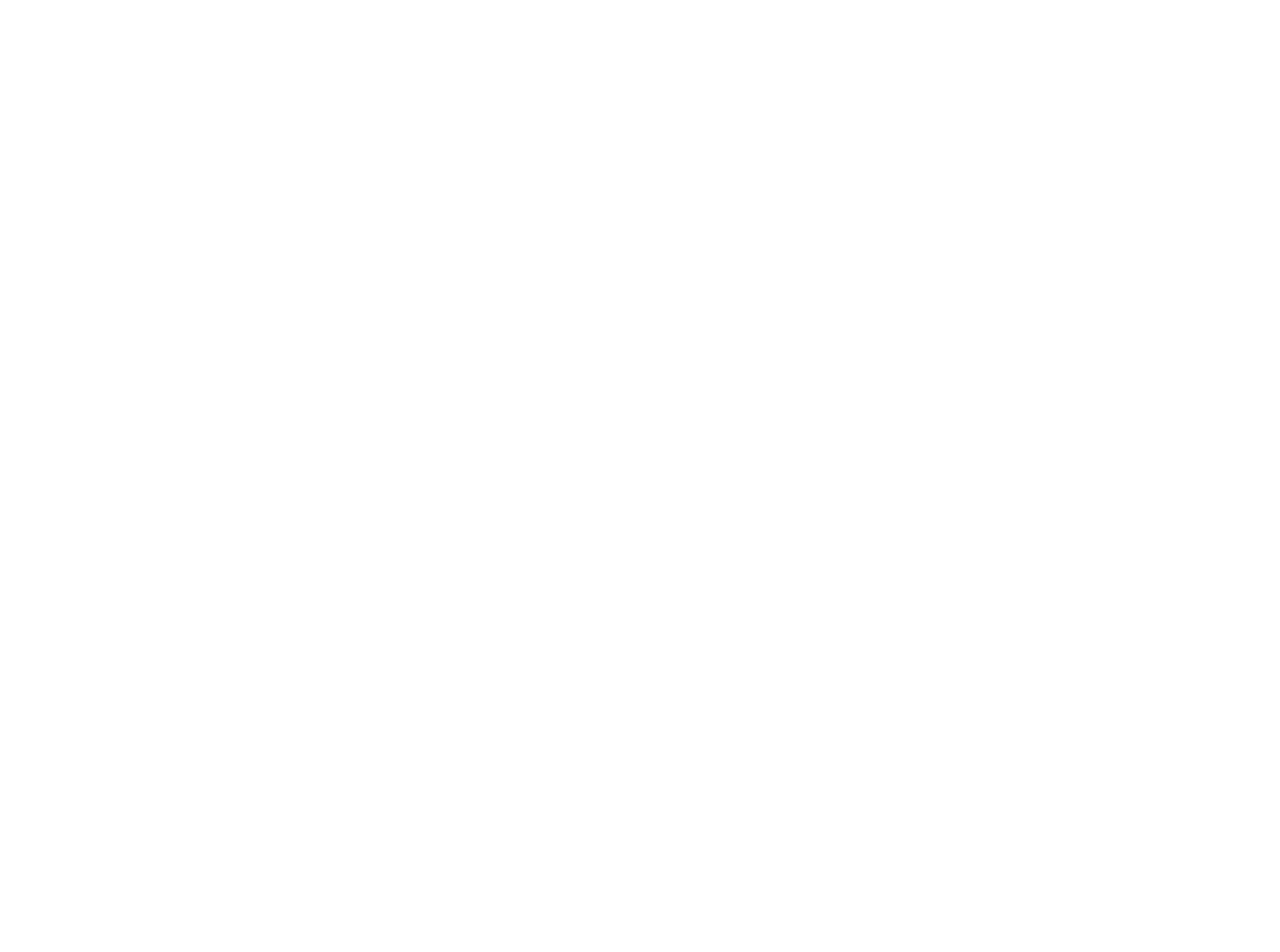
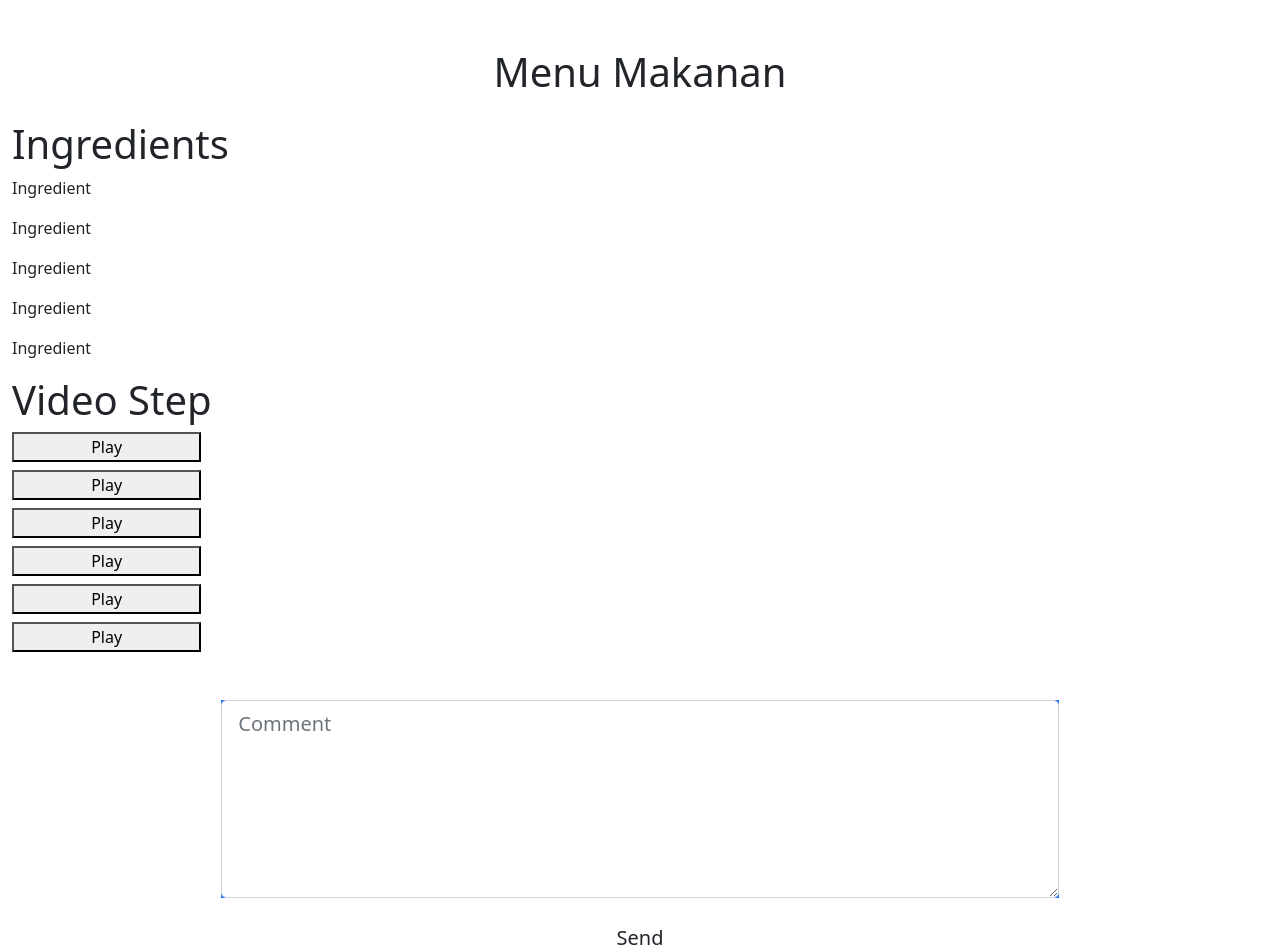
Before and after one commit to Ikhsanazis/sweettooth-frontend, a React (Create React App) app: page /DetailRecipe in a window 1280 px wide. Before the commit this address had no page. Shown: the top 952 px of the page. Before the commit the page ends 800 px from the top, so only its background shows below. Built offline with nearby package versions, Linux system fonts and the light colour scheme.

Commit message:
detail recipe

```diff
--- a/src/App.js
+++ b/src/App.js
@@ -7,6 +7,7 @@
 import Register from "./pages/Register";
 import Login from "./pages/Login";
 import LandingPage from "./pages/LandingPage";
+import DetailRecipe from "./pages/DetailRecipe";
 
 export default function App() {
   return (
@@ -16,6 +17,7 @@
           <Route path="Register" element={<Register />} />
           <Route path="Login" element={<Login />} />
           <Route path="LandingPage" element={<LandingPage />} />
+          <Route path="DetailRecipe" element={<DetailRecipe />} />
         </Route>
       </Routes>
     </BrowserRouter>
--- /dev/null
+++ b/src/pages/DetailRecipe.js
@@ -0,0 +1,74 @@
+import React from "react";
+import { Container, Row, Col } from "react-bootstrap";
+
+function App() {
+  return (
+    <div className="App">
+      <Container fluid>
+        <div class="recipe text-center mt-5">
+          <Row>
+            <h1>Menu Makanan</h1>
+          </Row>
+          <Row className="menuimage mx-auto mt-3"></Row>
+        </div>
+        <div class="ingredients">
+          <Row>
+            <h1>Ingredients</h1>
+            <p>Ingredient</p>
+            <p>Ingredient</p>
+            <p>Ingredient</p>
+            <p>Ingredient</p>
+            <p>Ingredient</p>
+          </Row>
+        </div>
+        <div class="videostep">
+          <Row>
+            <h1>Video Step</h1>
+          </Row>
+          <Row class="row">
+            <Col className="d-grid gap-2 col-2 mb-5">
+              <button class="button " type="button">
+                Play
+              </button>
+              <button class="button " type="button">
+                Play
+              </button>
+              <button class="button " type="button">
+                Play
+              </button>
+              <button class="button " type="button">
+                Play
+              </button>
+              <button class="button " type="button">
+                Play
+              </button>
+              <button class="button " type="button">
+                Play
+              </button>
+            </Col>
+          </Row>
+        </div>
+        <div class="commentsection col-8 mx-auto">
+          <div class="mb-3 col-12 mx-auto bg-primary">
+            <textarea
+              type="text"
+              class="form-control form-control-lg col-4"
+              id="inputEmail"
+              placeholder="Comment"
+              rows="6"
+            ></textarea>
+          </div>
+          <div class="mb-3 col-6 mx-auto ">
+            <button type="button" class="btn button col-12 btn-lg ">
+              Send
+            </button>
+          </div>
+          <h3>Comment</h3>
+        </div>
+      </Container>
+      ;
+    </div>
+  );
+}
+
+export default App;
```
Also changed, not shown: 2 other files (tests, documents, lock files or other folders).
